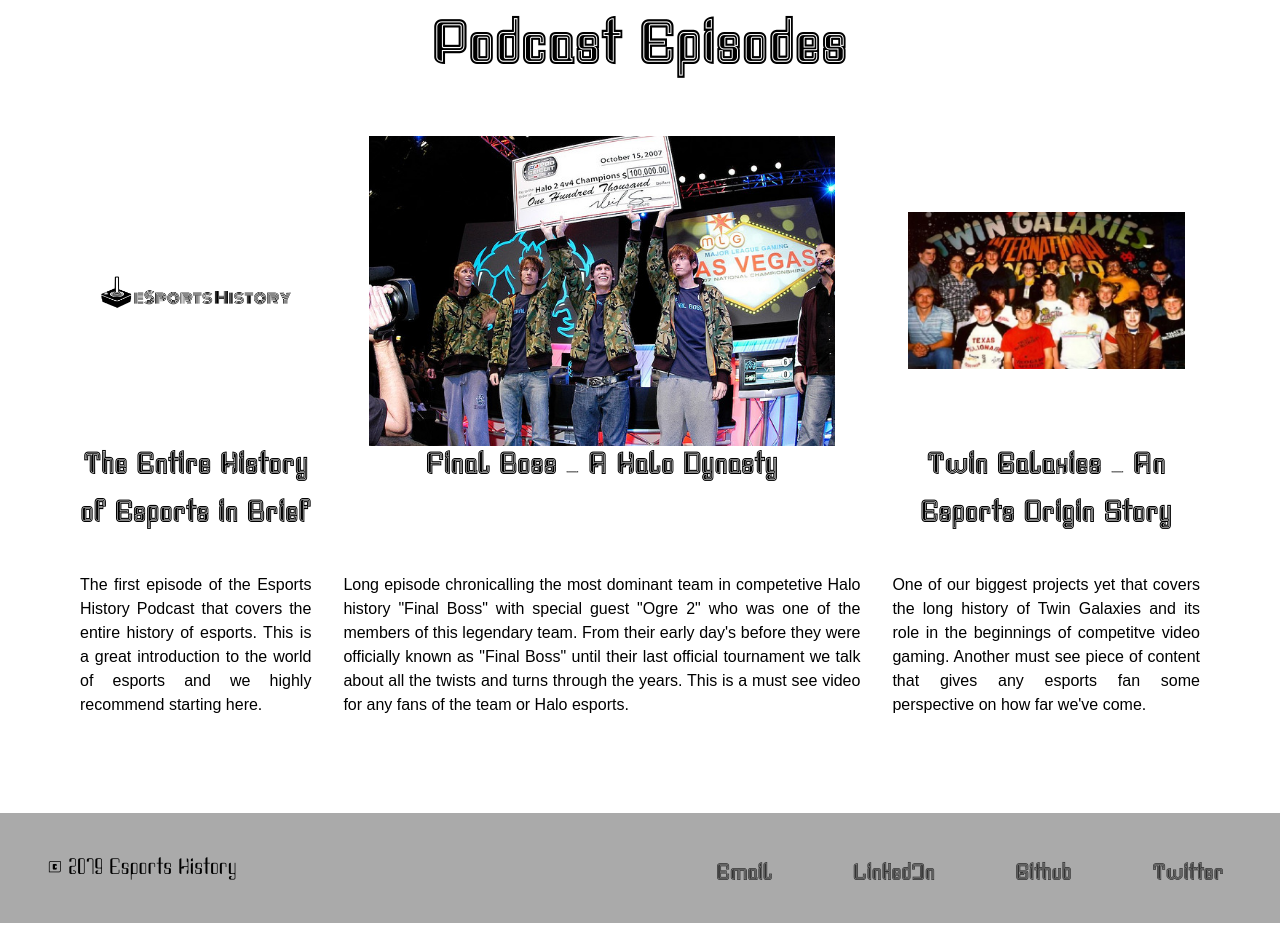
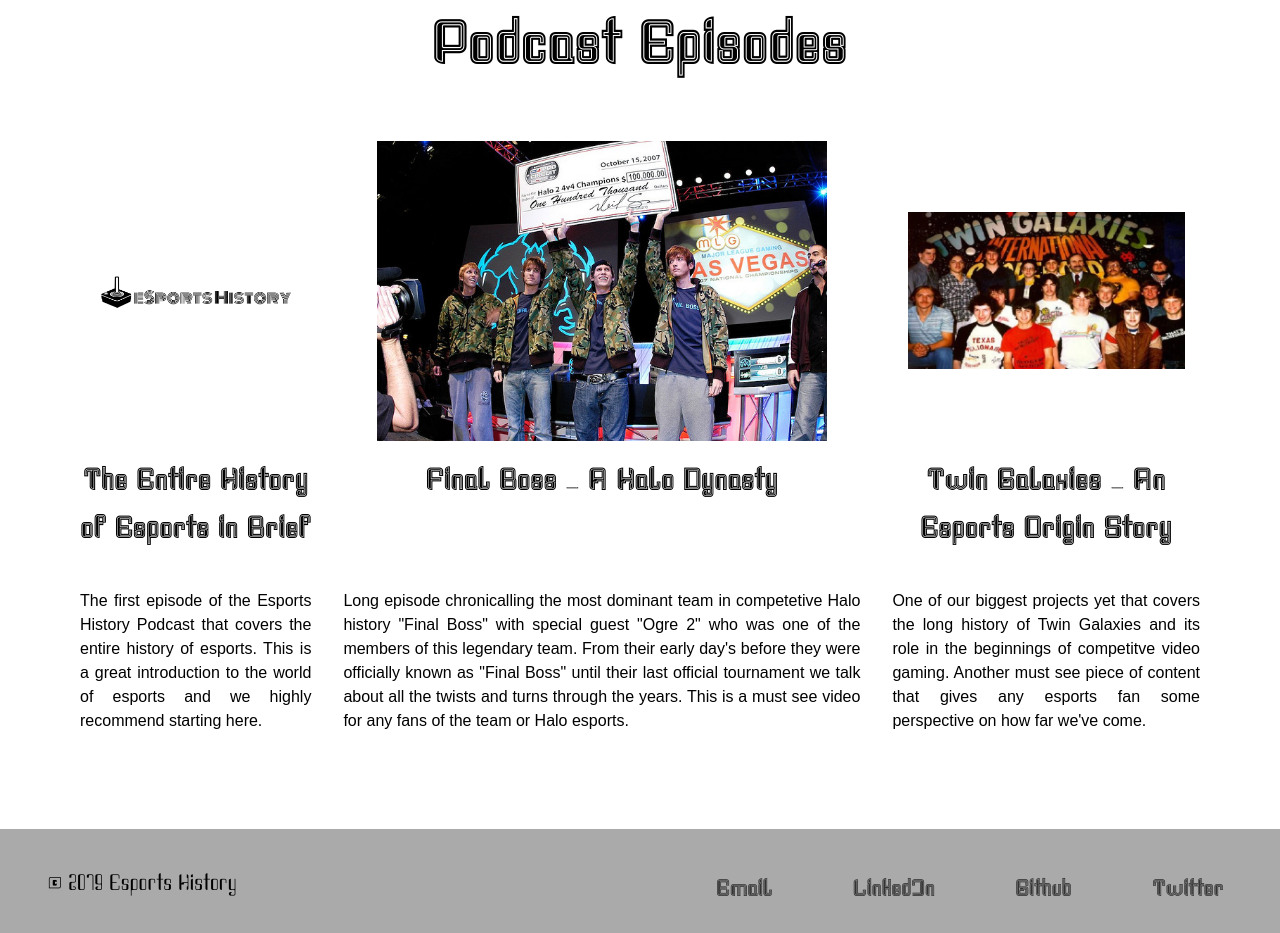
Before and after one commit to Zarnerz/EH-React, a React (Create React App) app in the folder esports-history/: page / in a window 1280 px wide. Shown: the part 3520-4453 px from the top of the page. Built offline with nearby package versions, Linux system fonts and the light colour scheme.

Commit message:
fixed margins and image height in Cards

```diff
--- a/esports-history/src/global/cards/Cards.js
+++ b/esports-history/src/global/cards/Cards.js
@@ -31,11 +31,12 @@
 };
 
 const cardImageStyle = {
-  maxWidth: "90%"
+  maxWidth: "90%",
+  maxHeight: "300px"
 };
 
 const cardH3Style = {
-  marginTop: "0",
+  marginTop: "1rem",
   fontSize: "2rem",
   height: "100px"
 };
```
